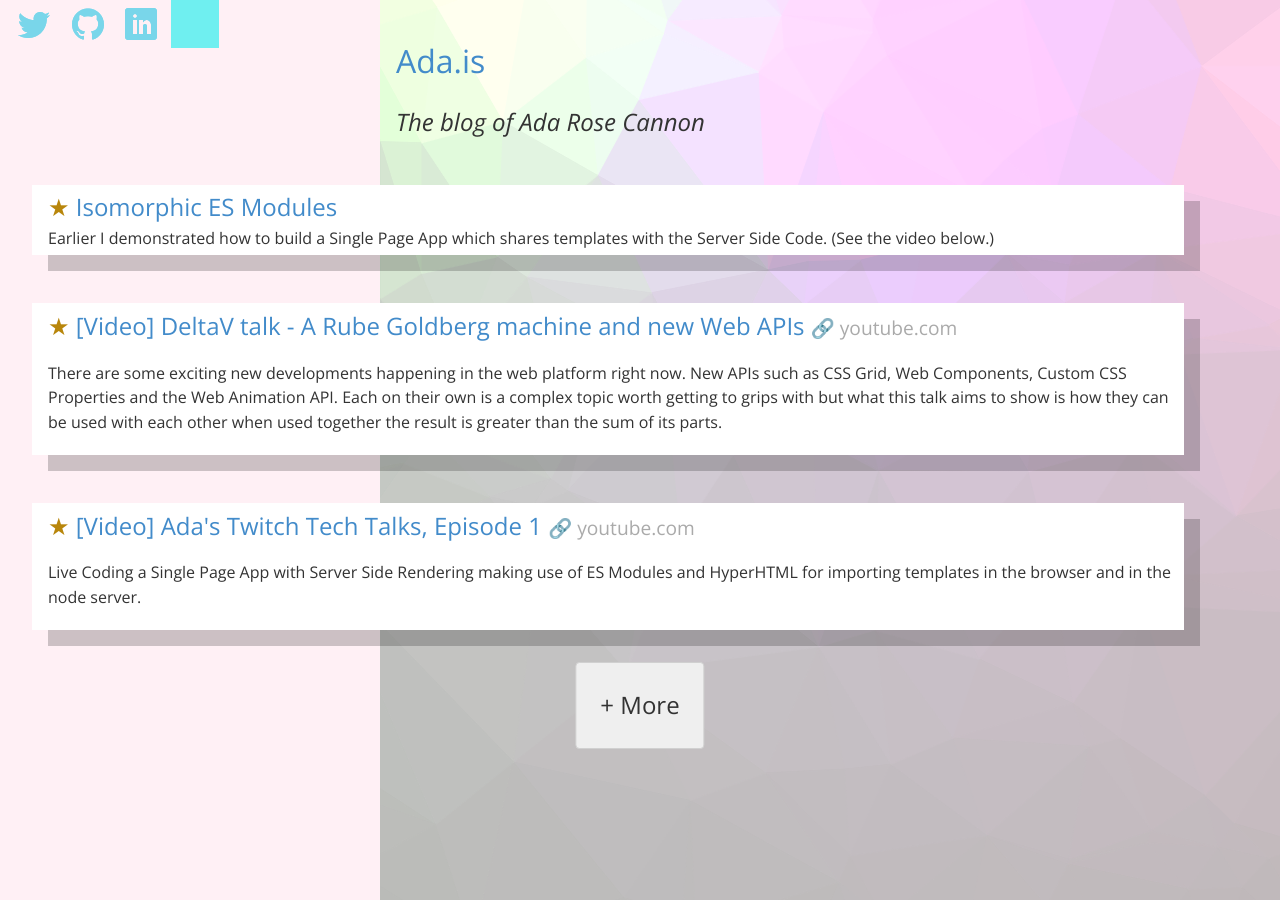
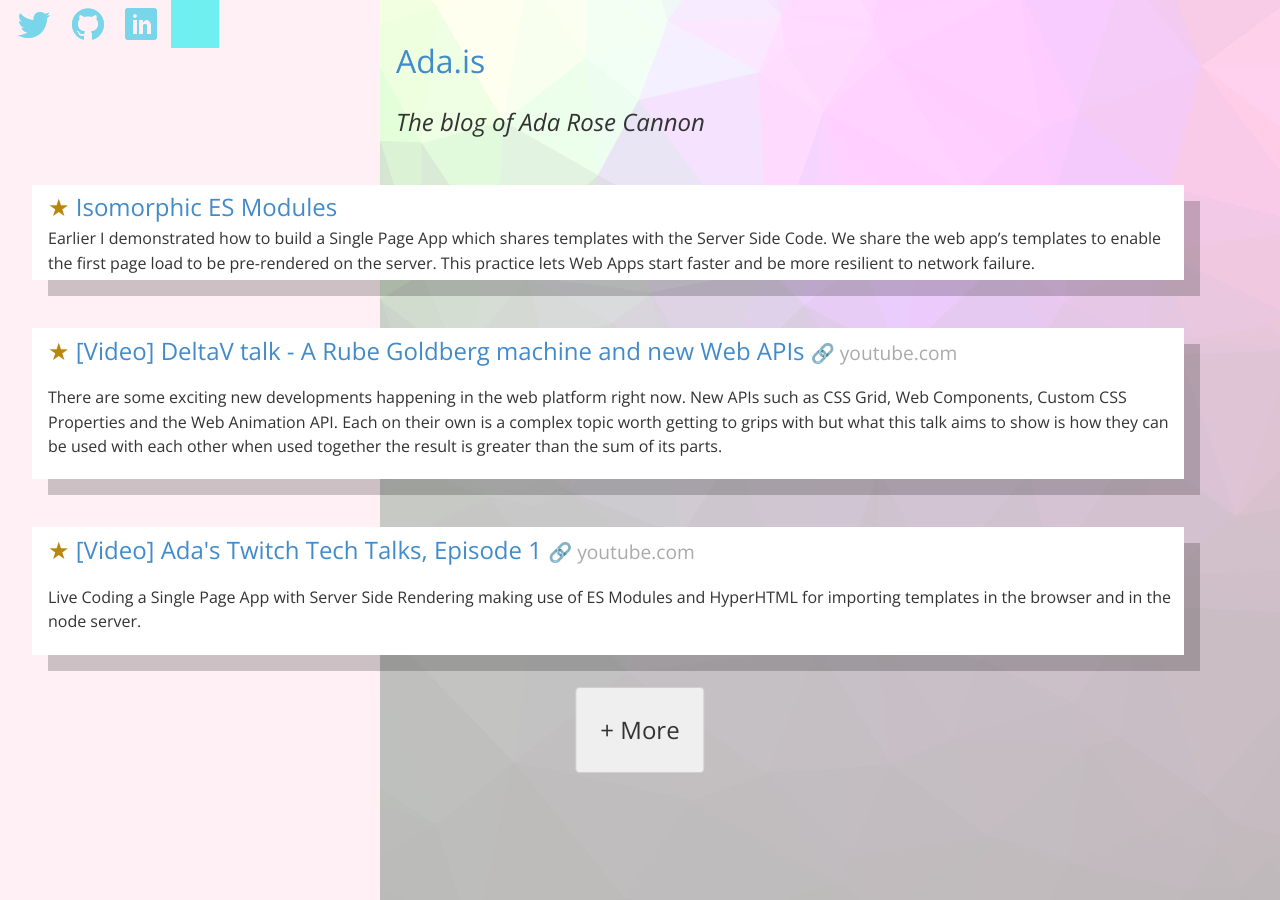
Before and after one commit to AdaRoseCannon/adarosecannon.github.io, a Jekyll site: the page built from index.html, in a window 1280 px wide. Built offline with Jekyll 4.4.1, drawn with Linux system fonts in a browser that asks for light colours.

Commit message:
Update 2018-06-15-isomorphic-es-modules.md

```diff
--- a/_posts/2018-06-15-isomorphic-es-modules.md
+++ b/_posts/2018-06-15-isomorphic-es-modules.md
@@ -1,10 +1,10 @@
 ---
 layout: post
 title: "Isomorphic ES Modules"
-description: "Earlier I demonstrated how to build a Single Page App which shares templates with the Server Side Code. (See the video below.)"
+description: "Earlier I demonstrated how to build a Single Page App which shares templates with the Server Side Code. We share the web app’s templates to enable the first page load to be pre-rendered on the server. This practice lets Web Apps start faster and be more resilient to network failure."
 categories: Blog
 author: Ada Rose Cannon
-star: 0
+star: 1
 ---
 
 # Isomorphic ES Modules
@@ -24,7 +24,7 @@ ES Modules have really high level of browser support in spite of being so new. S
 
 ### Defining the terms ES Modules and Isomorphic
 
-* [**ES Modules](https://developer.mozilla.org/en-US/docs/Web/JavaScript/Reference/Statements/import) **— *Noun.*
+* [**ES Modules](https://developer.mozilla.org/en-US/docs/Web/JavaScript/Reference/Statements/import)** — *Noun.*
 
 You may already be using a module system in the way you work. If you are a web developer who works in *node* there is a good chance you have encountered CommonJS modules. CommonJS modules allow you to acquire snippets of JavaScript from other JavaScript files. For example:
 
@@ -36,7 +36,7 @@ There is also the ability to pull JavaScript code from files provided by the *np
 
 These examples also can be used in the browser by using bundling tools like *rollup*, *browserify *or *webpack*. This can result in shipping a large bundle of code to the browser rather than loading them when they are needed unless one sets your development environment to split your code automatically.
 
-ES Modules,** **are similar to CommonJS modules in that they allow us to acquire snippets of JavaScript from other JavaScript files, except this time it is designed to work in the browser, over the network. For example:
+ES Modules, are similar to CommonJS modules in that they allow us to acquire snippets of JavaScript from other JavaScript files, except this time it is designed to work in the browser, over the network. For example:
 
     <script type="module">
       import formatDate from 'https://site.com/time-utils/format.js';
@@ -197,7 +197,7 @@ The history handling logic is the simplest possible case. If you are relying on
 
 Node modules by default use CommonJS for importing modules. If you try using import in node you will get an error because node doesn’t yet understand ES Modules.
 
-Fortunately there is solution. The node module [*esm](https://www.npmjs.com/package/esm) *allows us to use imports in the browser just by changing the way we launch the app.
+Fortunately there is solution. The node module *[esm](https://www.npmjs.com/package/esm)* allows us to use imports in the browser just by changing the way we launch the app.
 
     npm install --save esm
 
@@ -233,12 +233,10 @@ In the video above, I solve this by creating a proxy file /static/scripts/hyper/
 When I try to load /static/scripts/hyper/* on the client side, express intercepts the route and returns /node_modules/hyperhtml/esm/index.js as before.
 
 This works, but is a little messy. Fortunately since recording the video, [Andrea Giammarchi](https://twitter.com/webreflection) has come up with a neater solution by creating an additional loader which changes the path to rewrite import module from '/m/module/index.js' to import module from 'module/index.js' which works on the node side.
-[**esm-iso**
-*Isomorphic ESM Loader*www.npmjs.com](https://www.npmjs.com/package/esm-iso)
+[**esm-iso** *Isomorphic ESM Loader*www.npmjs.com](https://www.npmjs.com/package/esm-iso)
 
 In case you preferto use /node_modules/ for your URL to access node modules like I do in my examples, I forked it to map import module from '/node_modules/module/index.js' to import module from 'module/index.js'
-[**slash-node-modules-loader**
-*Use with -r slash-node-modules-loader to be able to require from require('/node_modules/:somedir/somefile.js') to have…*www.npmjs.com](https://www.npmjs.com/package/slash-node-modules-loader)
+[**slash-node-modules-loader** *Use with -r slash-node-modules-loader to be able to require from require('/node_modules/:somedir/somefile.js') to have…*www.npmjs.com](https://www.npmjs.com/package/slash-node-modules-loader)
 
 There is an example demo showing how to use this here: [https://glitch.com/edit/#!/isomorphic?path=server.js:19:0](https://glitch.com/edit/#!/isomorphic?path=server.js:19:0)
 
```
Also changed, not shown: other parts of _posts/2018-06-15-isomorphic-es-modules.md (+1 -1 lines).
